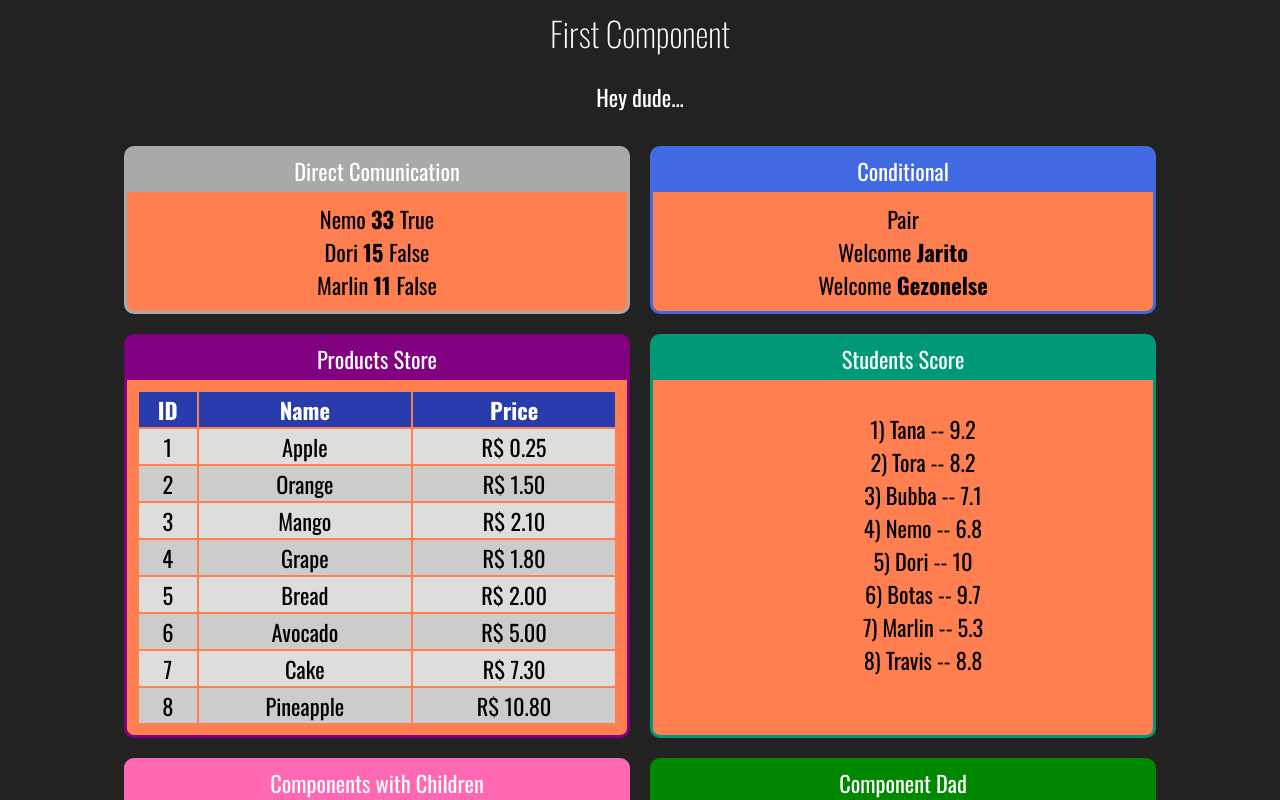
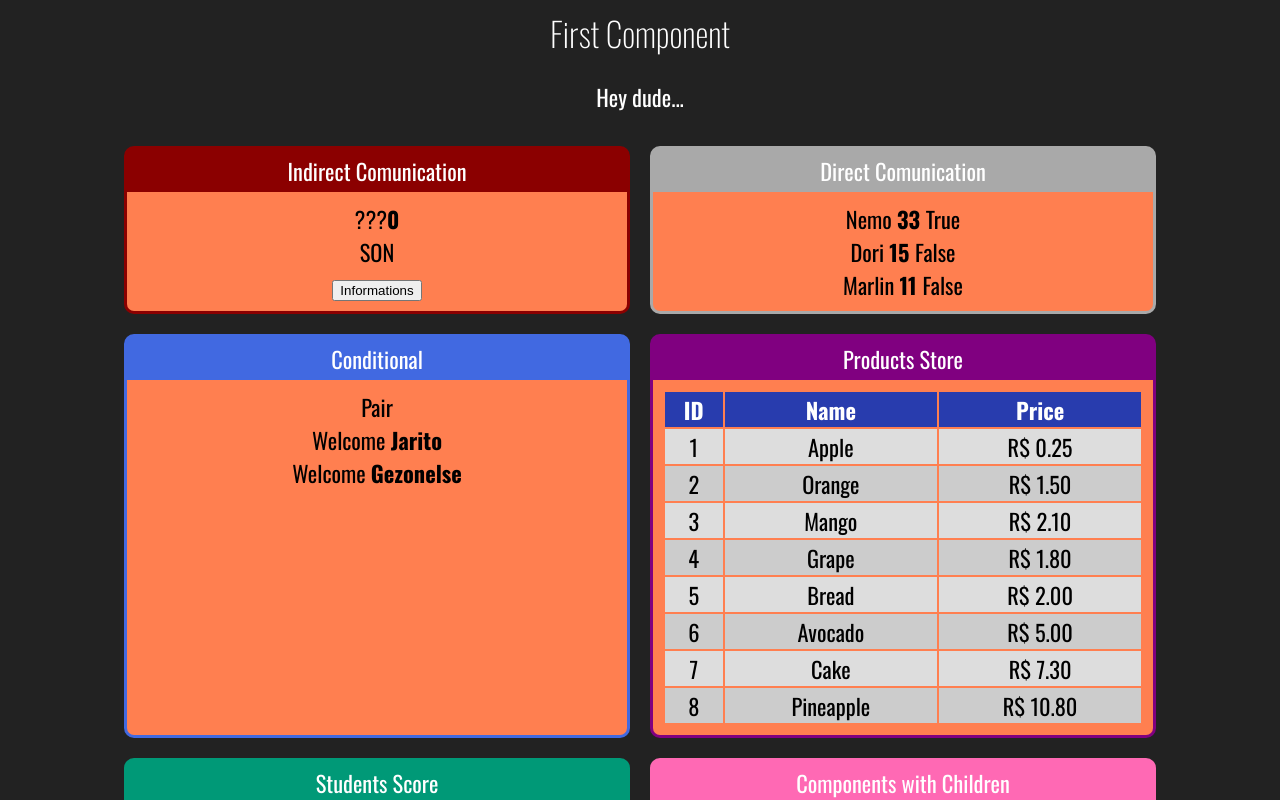
Before and after one commit to alexandresoueu/react-redux-fundamentals, a React (Create React App) app in the folder fundamentus-react/: page / in a window 1280 px wide. Shown: the top 800 px of the page. Built offline with nearby package versions, Linux system fonts and the light colour scheme.

Commit message:
create component indirect comunication

```diff
--- a/fundamentus-react/src/App.js
+++ b/fundamentus-react/src/App.js
@@ -14,12 +14,16 @@ import ProductsList from './components/repetition/ProductsList'
 import PairOrOdd from './components/conditional/PairOrOdd'
 import UserInfo from './components/conditional/UserInfo'
 import DirectFather from './components/comunication/DirectFather'
+import IndirectFather from './components/comunication/IndirectFather'
 
 function App (props) {
   return (
     <div className='app'>
       <FirstComponent />
       <div className='cards'>
+        <Card title='Indirect Comunication' color='darkred'>
+          <IndirectFather />
+        </Card>
         <Card title='Direct Comunication' color='darkgrey'>
           <DirectFather />
         </Card>
--- /dev/null
+++ b/fundamentus-react/src/components/comunication/IndirectFather.js
@@ -0,0 +1,28 @@
+import React from 'react'
+import IndirectSon from './IndirectSon'
+
+function IndirectFather(props) {
+  let name = '???'
+  let age = 0
+  let isGoodPlayer = false
+
+  function showInformations(nameParam, ageParam, isGoodPlayerParam) {
+    name = nameParam
+    age = ageParam
+    isGoodPlayer = isGoodPlayerParam
+    console.log('data:: ', nameParam, ageParam, isGoodPlayerParam)
+  }
+
+  return (
+    <div>
+      <div>
+        <span>{name}</span>
+        <span><strong>{age}</strong></span>
+        <span>{isGoodPlayer}</span>
+      </div>
+      <IndirectSon whenClick={showInformations} />
+    </div>
+  )
+}
+
+export default IndirectFather
--- /dev/null
+++ b/fundamentus-react/src/components/comunication/IndirectSon.js
@@ -0,0 +1,12 @@
+import React from 'react'
+
+function IndirectSon (props) {
+  return (
+    <div>
+      <div>SON</div>
+      <button onClick={e => props.whenClick('Julius', 44, true)} > Informations</button>
+    </div>
+  )
+}
+
+export default IndirectSon
```
